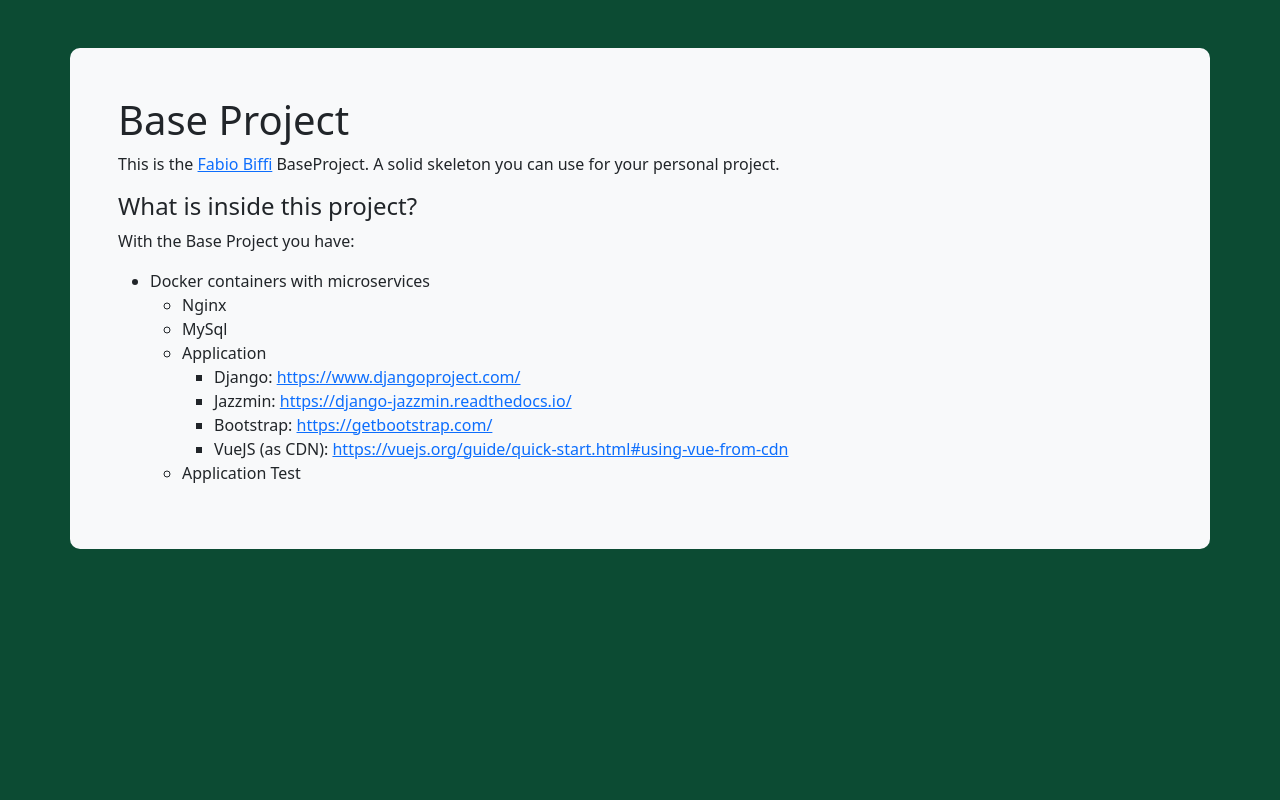
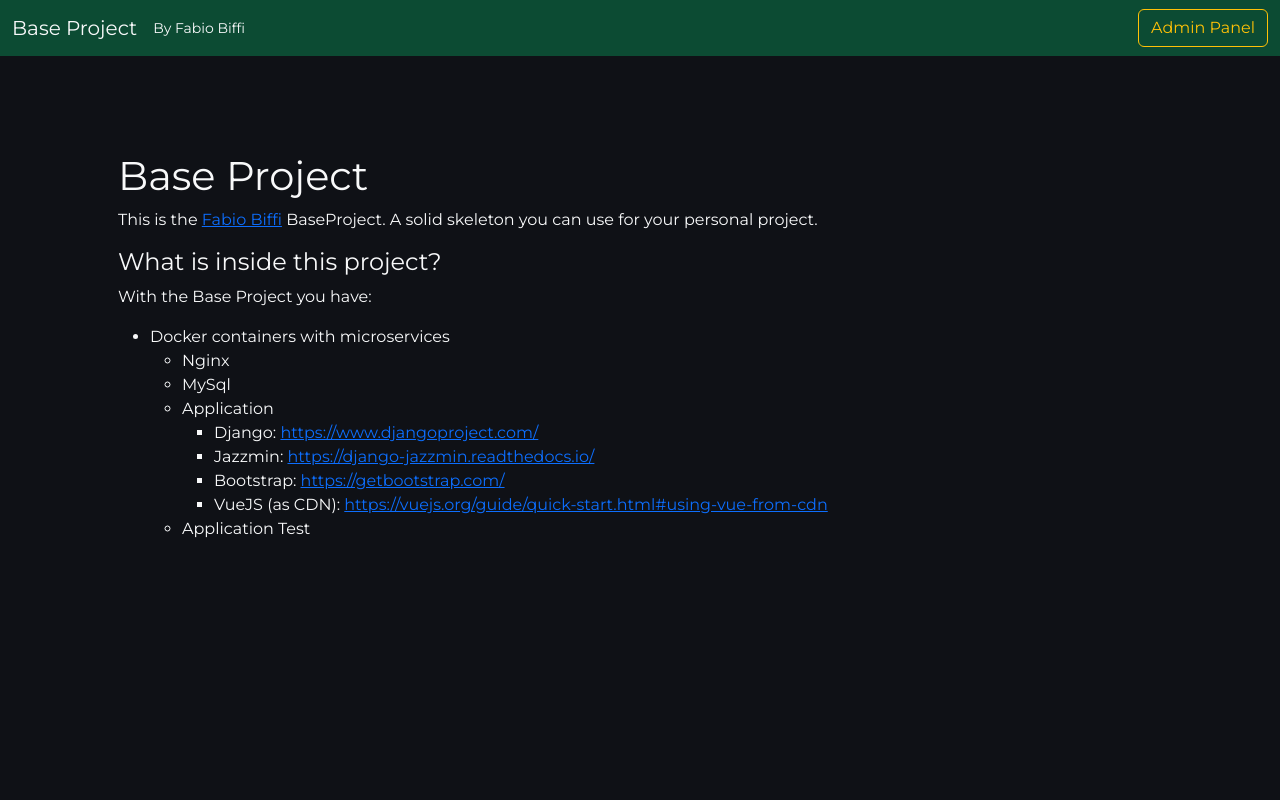
Before and after one commit to fabiobiffi/baseproject, a Django app: page / in a window 1280 px wide. Run offline with Django 3.2, Linux system fonts and the light colour scheme; parts of the project's set-up code (start-up, migrations or seed data) failed here and were passed over.

Commit message:
homepage fix

```diff
--- a/src/baseproject/apps/frontend/static/css/base.css
+++ b/src/baseproject/apps/frontend/static/css/base.css
@@ -1,4 +1,5 @@
 html,
 body {
-    background: #0c4b33;
+    background: #0f1116;
+    font-family: 'Montserrat', serif;
 }
--- a/src/baseproject/apps/frontend/templates/frontend/base.html
+++ b/src/baseproject/apps/frontend/templates/frontend/base.html
@@ -27,11 +27,11 @@
         moment.locale(BROWSER_LANG || "en");
     </script>
 
-
     {% comment %} importing bootstrap framework {% endcomment %}
     <link rel="stylesheet" href="https://cdn.jsdelivr.net/npm/bootstrap@5.2.3/dist/css/bootstrap.min.css" integrity="sha384-rbsA2VBKQhggwzxH7pPCaAqO46MgnOM80zW1RWuH61DGLwZJEdK2Kadq2F9CUG65" crossorigin="anonymous">
     <script src="https://cdn.jsdelivr.net/npm/bootstrap@5.2.3/dist/js/bootstrap.min.js" integrity="sha384-cuYeSxntonz0PPNlHhBs68uyIAVpIIOZZ5JqeqvYYIcEL727kskC66kF92t6Xl2V" crossorigin="anonymous"></script>
     <link rel="stylesheet" href="https://cdn.jsdelivr.net/npm/bootstrap-icons@1.10.2/font/bootstrap-icons.css" integrity="sha384-b6lVK+yci+bfDmaY1u0zE8YYJt0TZxLEAFyYSLHId4xoVvsrQu3INevFKo+Xir8e" crossorigin="anonymous">
+    <link rel="stylesheet" href="https://fonts.googleapis.com/css?family=Montserrat">
 
     {% comment %} importing Lodash {% endcomment %}
     <link rel="stylesheet" href="https://cdn.jsdelivr.net/npm/bootstrap-icons@1.10.2/font/bootstrap-icons.css" integrity="sha384-b6lVK+yci+bfDmaY1u0zE8YYJt0TZxLEAFyYSLHId4xoVvsrQu3INevFKo+Xir8e" crossorigin="anonymous">
--- a/src/baseproject/apps/frontend/templates/frontend/homepage.html
+++ b/src/baseproject/apps/frontend/templates/frontend/homepage.html
@@ -13,7 +13,26 @@
 
 {% comment %} page content block {% endcomment %}
 {% block content %}
-    <div class="container mt-5 p-5 bg-light" style="border-radius:10px">
+<nav class="navbar navbar-expand-lg text-light" style="background:#0C4B33">
+    <div class="container-fluid">
+      <a class="navbar-brand text-light" href="#">Base Project</a>
+      <button class="navbar-toggler" type="button" data-bs-toggle="collapse" data-bs-target="#navbarSupportedContent" aria-controls="navbarSupportedContent" aria-expanded="false" aria-label="Toggle navigation">
+        <span class="navbar-toggler-icon"></span>
+      </button>
+      <div class="collapse navbar-collapse" id="navbarSupportedContent">
+        <ul class="navbar-nav me-auto mb-2 mb-lg-0">
+            <li class="nav-item">
+              <small>By Fabio Biffi</small>
+            </li>
+          </ul>
+        <div class="d-flex" role="search">
+          <a href="{% url 'admin:index' %}" class="btn btn-outline-warning" type="submit">Admin Panel</a>
+        </div>
+      </div>
+    </div>
+  </nav>
+
+<div class="container mt-5 p-5 text-light" style="border-radius:10px">
     <div class="row">
         <div class="col">
             <h1>Base Project</h1>
```
Lines whose indentation alone changed are shown as unchanged.
